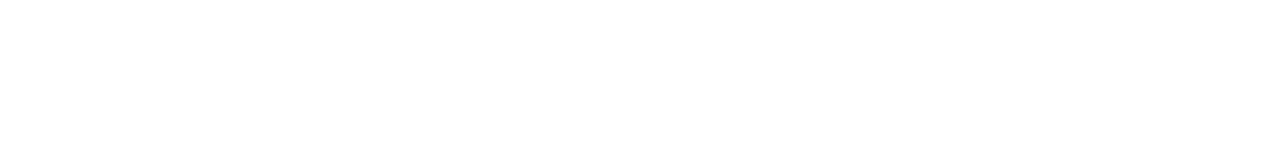
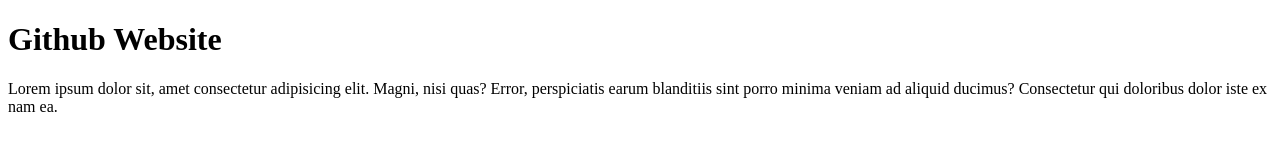
Before and after one commit to JigyansaJena/learn-git, a plain HTML site: page index.html in a window 1280 px wide. Drawn offline with Linux system fonts and the light colour scheme.

Commit message:
added text

```diff
--- a/index.html
+++ b/index.html
@@ -6,6 +6,7 @@
   <title>Github Website</title>
 </head>
 <body>
-
+  <h1>Github Website</h1>
+  <p>Lorem ipsum dolor sit, amet consectetur adipisicing elit. Magni, nisi quas? Error, perspiciatis earum blanditiis sint porro minima veniam ad aliquid ducimus? Consectetur qui doloribus dolor iste ex nam ea.</p>
 </body>
 </html>
```
